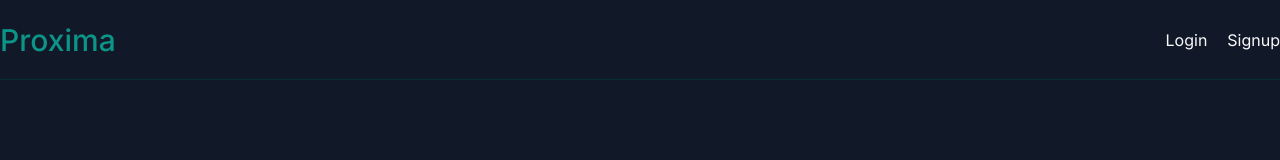
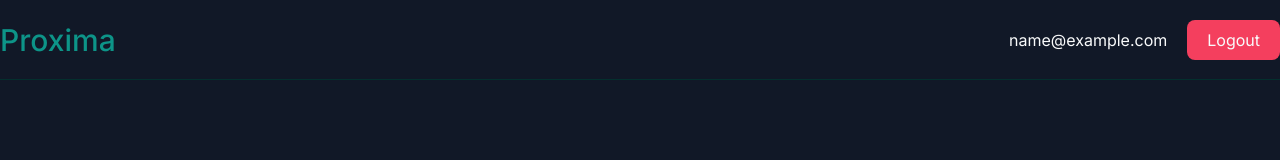
Before and after one commit to Hossain-A1/poxima-client, a React (Create React App) app in the folder frontend/: page / in a window 1280 px wide. Shown: the top 160 px of the page. Built offline with nearby package versions, Linux system fonts and the light colour scheme; no server answers; sample sign-in values are in the browser's storage.

Commit message:
logout added

```diff
--- a/frontend/src/components/Navbar.js
+++ b/frontend/src/components/Navbar.js
@@ -1,7 +1,16 @@
 import React from "react";
 import { Link } from "react-router-dom";
+import { useAuthContext } from "../hooks/useAuthContext";
+import { useLogout } from "../hooks/useLogout";
 
 const Navbar = () => {
+  const { user } = useAuthContext();
+ const {logout} = useLogout()
+
+  const haldleLogout = ()=>{
+    logout()
+  }
+
   return (
     <div className="navber container mx-auto h-20 flex items-center justify-between border-b border-teal-950">
       <Link to="/" className="logo text-3xl font-medium text-teal-600">
@@ -9,12 +18,26 @@
       </Link>
 
       <nav className="flex gap-5">
+        {!user && (
+          <div className="flex gap-5">
             <Link to="/login" className="hover:text-teal-500 duration-300">
               Login
             </Link>
             <Link to="/signup" className="hover:text-teal-500 duration-300">
               Signup
             </Link>
+          </div>
+        )}
+        {user && <div className="flex gap-5 items-center">
+          <span>{user.email}</span>
+          <button
+          onClick={haldleLogout}
+        type="submit"
+        className="bg-rose-500 text-gray-50 py-2 px-5 rounded-lg hover:bg-rose-600 duration-300"
+      >
+      Logout
+      </button>
+          </div>}
       </nav>
     </div>
   );
--- /dev/null
+++ b/frontend/src/hooks/useLogout.js
@@ -0,0 +1,13 @@
+import { useAuthContext } from "./useAuthContext";
+
+export const useLogout = () => {
+  const { dispatch: logoutDispatch } = useAuthContext();
+
+  const logout = () => {
+    // clear ls
+    localStorage.removeItem("user");
+    // dispatch logout
+    logoutDispatch({ type: "LOGOUT" });
+  };
+  return {logout};
+};
```
Lines whose indentation alone changed are shown as unchanged.
